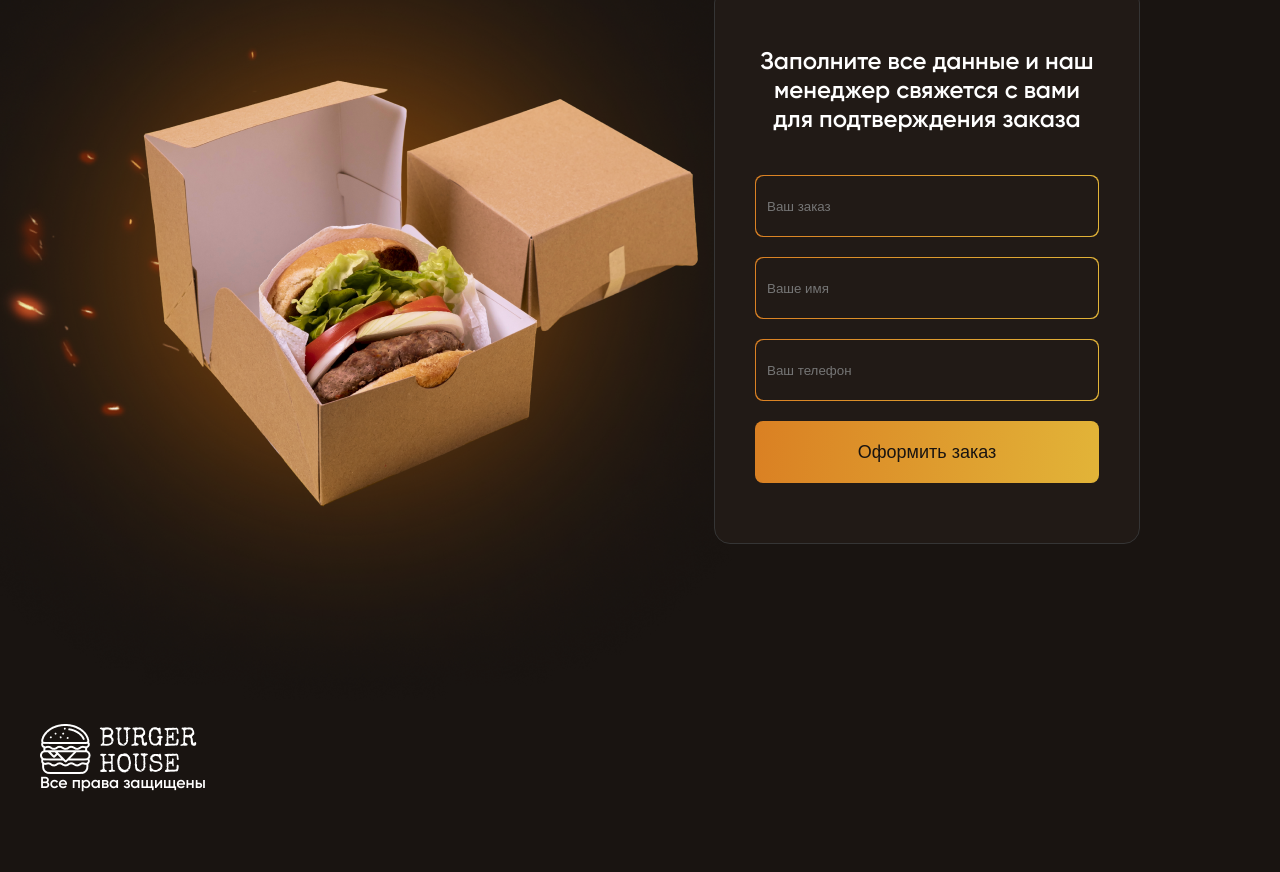
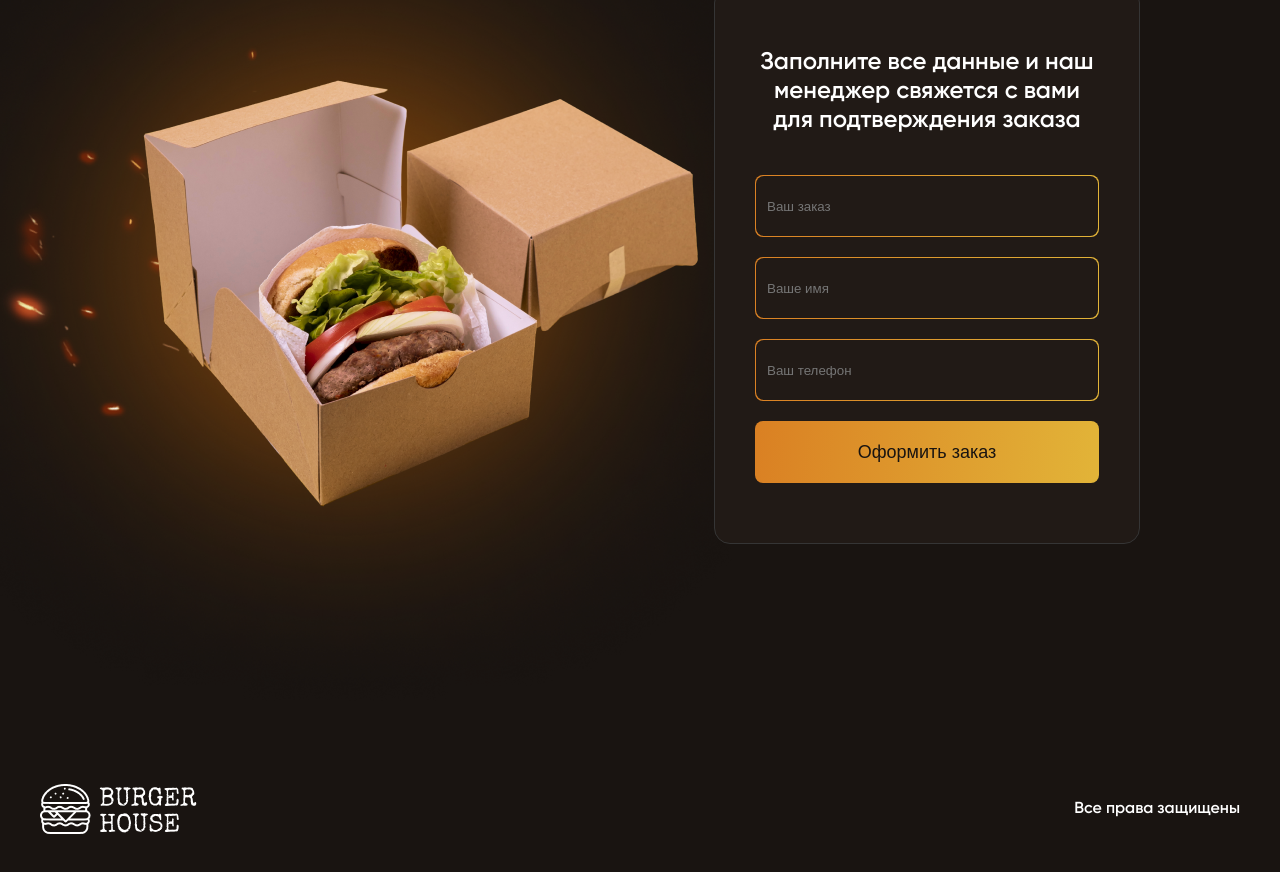
Before and after one commit to byzaya/frontend-intensive, a plain HTML site: page index.html in a window 1280 px wide. Shown: the part 3279-4151 px from the top of the page. Before the commit the page ends 4073 px from the top, so only its background shows below. Drawn offline with Linux system fonts and the light colour scheme.

Commit message:
add footer css

```diff
--- a/styles/style.css
+++ b/styles/style.css
@@ -323,3 +323,18 @@ body {
     width: 344px;
     height: 62px;
 }
+
+.footer {
+    padding: 60px 0;
+}
+
+.footer .container {
+    display: flex;
+    align-items: center;
+    justify-content: space-between;
+}
+
+.rights {
+    font-size: 16px;
+    line-height: 20px;
+}
```
